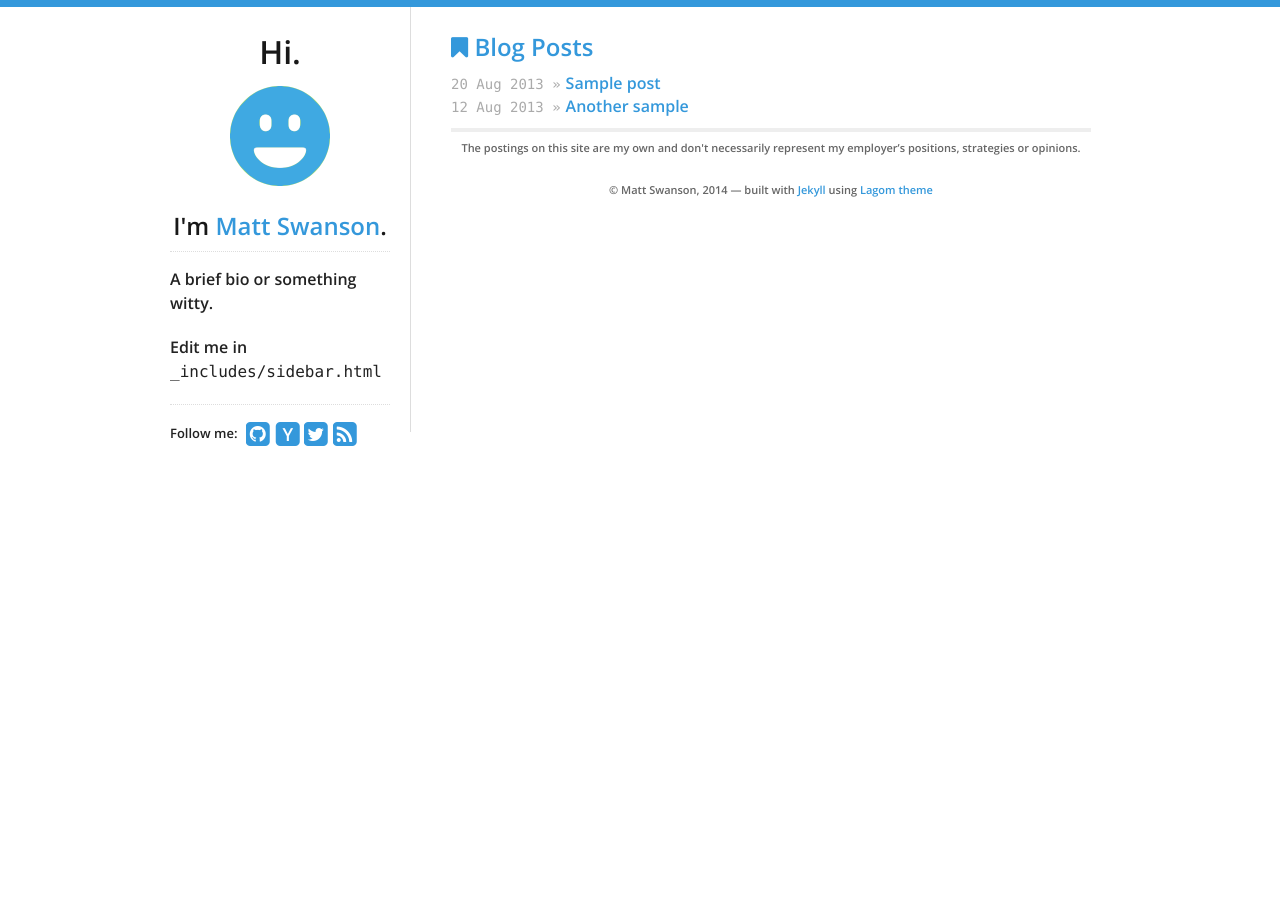
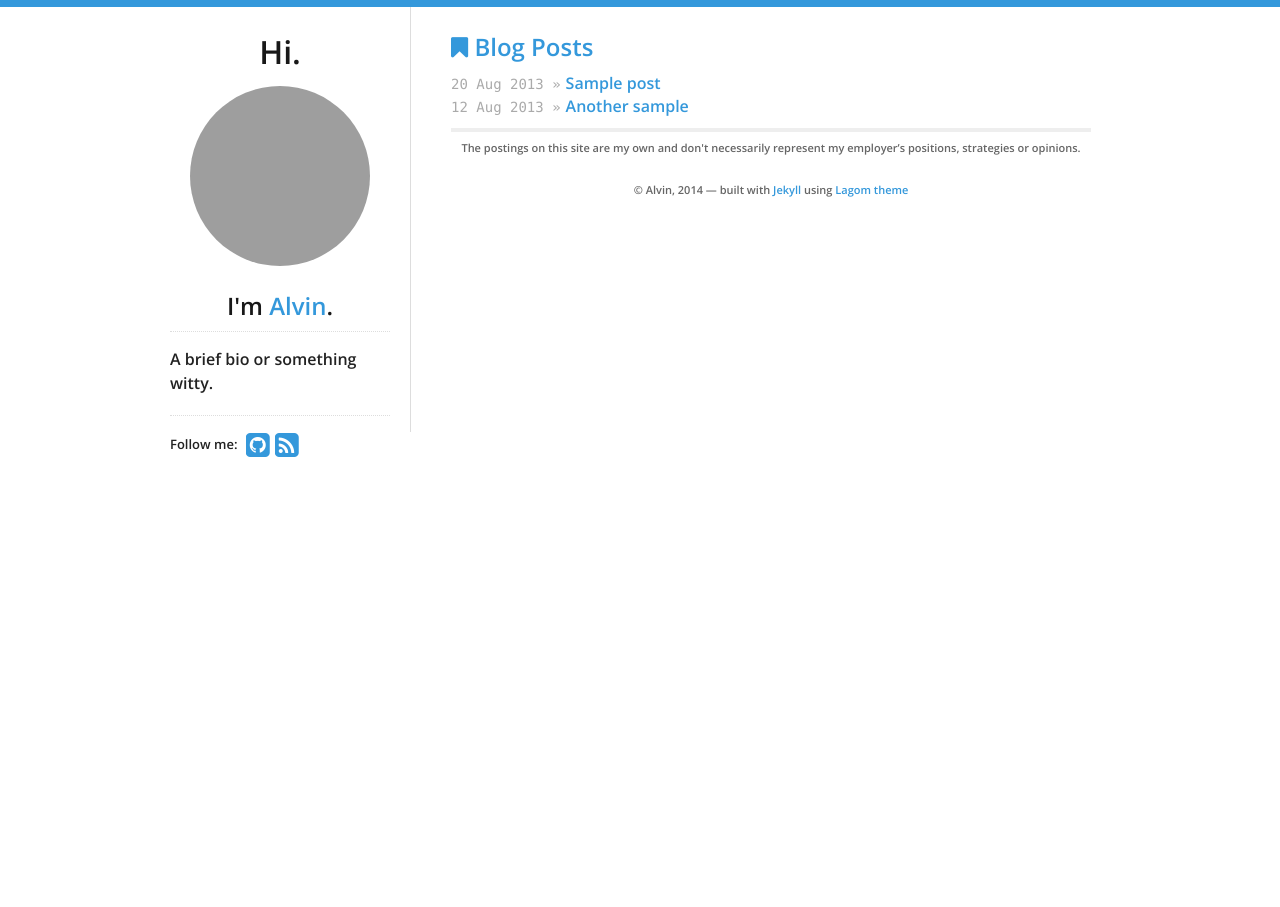
Before and after one commit to swanson/lagom, a Jekyll site: the page built from index.html, in a window 1280 px wide. Built offline with Jekyll 4.4.1, drawn with Linux system fonts in a browser that asks for light colours; nearby versions of some CDN libraries; grey boxes are pictures that could not be loaded.

Commit message:
(info) Changed most personal info (I think)

```diff
--- a/_data/theme.yml
+++ b/_data/theme.yml
@@ -5,22 +5,22 @@ highlight_color: '#3498db'
 
 # Profile links on the left sidebar, leave blank to ignore
 social:
-  github: swanson
+  github: adyates
   #bitbucket: philipj
-  hacker_news: swanson
+  #hacker_news: swanson
   #stackexchange: 348619
   #stackoverflow: 348619
-  twitter: _swanson
+  #twitter: _swanson
   #facebook: zuck
   #tumblr: animalygifs
   #linkedin: philipjagielski
   #gplus: 110552447039675960964
-  #gravatar: 86e6ff8f75f9daef42d53b7f8002fd95
+  gravatar: f3e9b046352b7254a686b7163785e1fd
 
 # "Hi, I'm _______"
-name: Matt Swanson
-email: test@example.com
-tagline: "weak opinions, strongly held"
+name: Alvin
+# email: test@example.com
+# tagline: "weak opinions, strongly held"
 
 # Google Analytics key, leave blank to ignore
 google_analytics_key: UA-xxxx-x
--- a/_includes/sidebar.html
+++ b/_includes/sidebar.html
@@ -10,9 +10,6 @@
   <h2>I'm <a href="/">{{ site.data.theme.name }}</a>.</h2>
   <div id="bio">
     <p>A brief bio or something witty.</p>
-    <p>
-      Edit me in <code>_includes/sidebar.html</code>
-    </p>
   </div>
   <div id="social">
     {% include social.html %}
```
Also changed, not shown: 1 other file.
